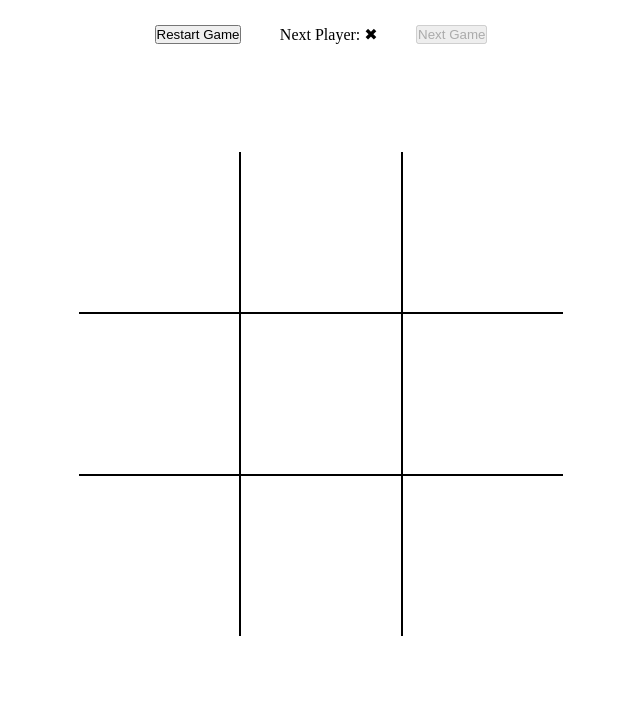
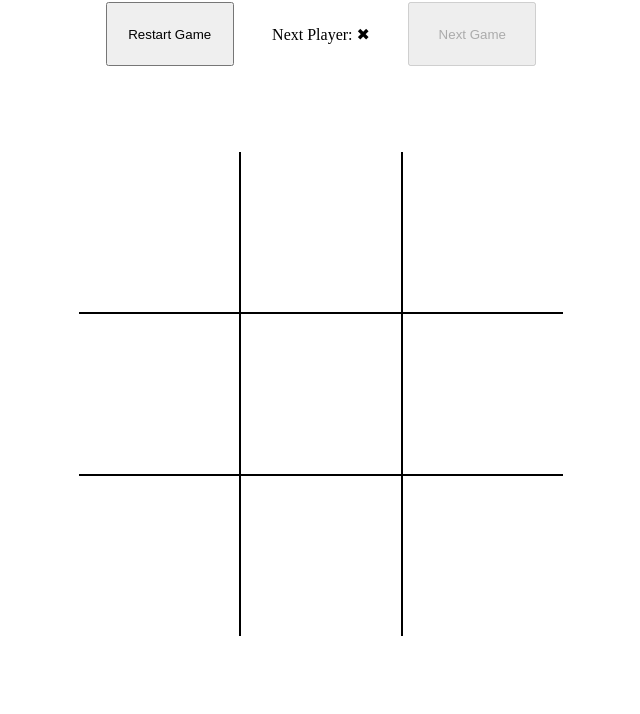
Before and after one commit to jjcl16/tic-tac-toe, a website: page index.html in a window 1280 px wide. Shown: the part 86-800 px from the top of the page, without its empty margins (319-959 px from the left). Drawn offline with Linux system fonts and the light colour scheme.

Commit message:
make buttons prettiers

```diff
--- a/style.css
+++ b/style.css
@@ -157,4 +157,11 @@
 .nextMovePlayer {
   display: flex;
   gap: 3vw;
+  align-items: center;
 }
+
+button{
+  height: 8vh;
+  width: 10vw;
+
+}
```
